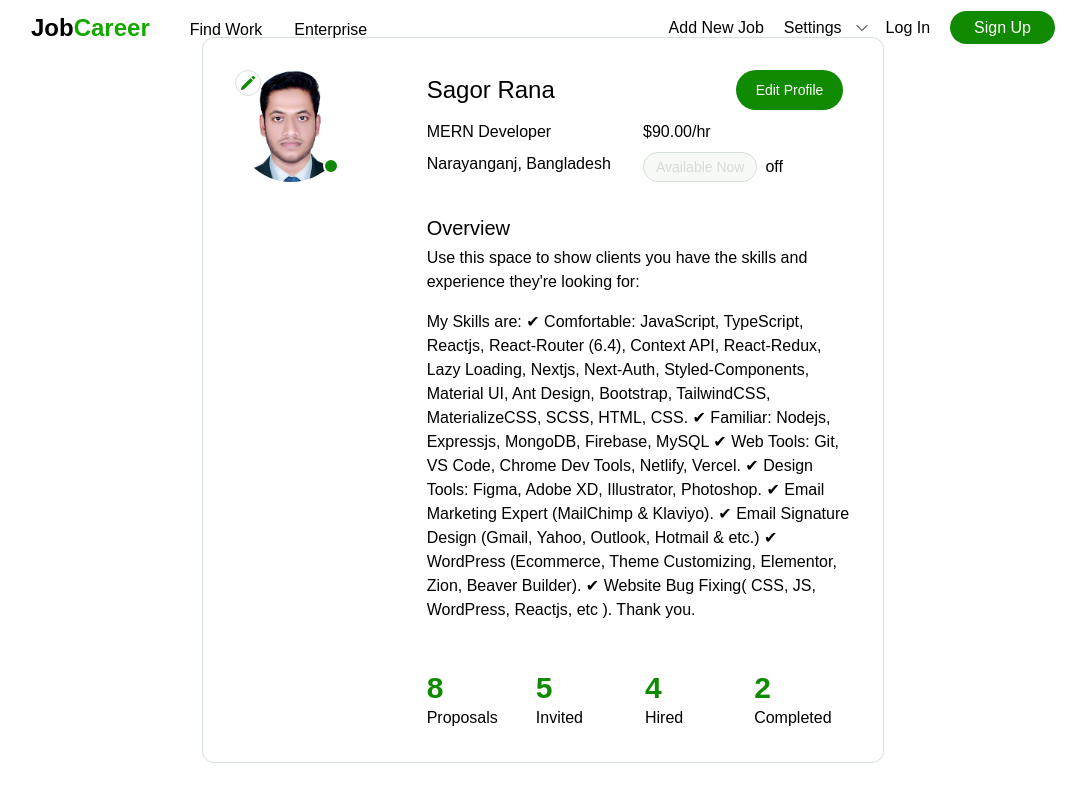
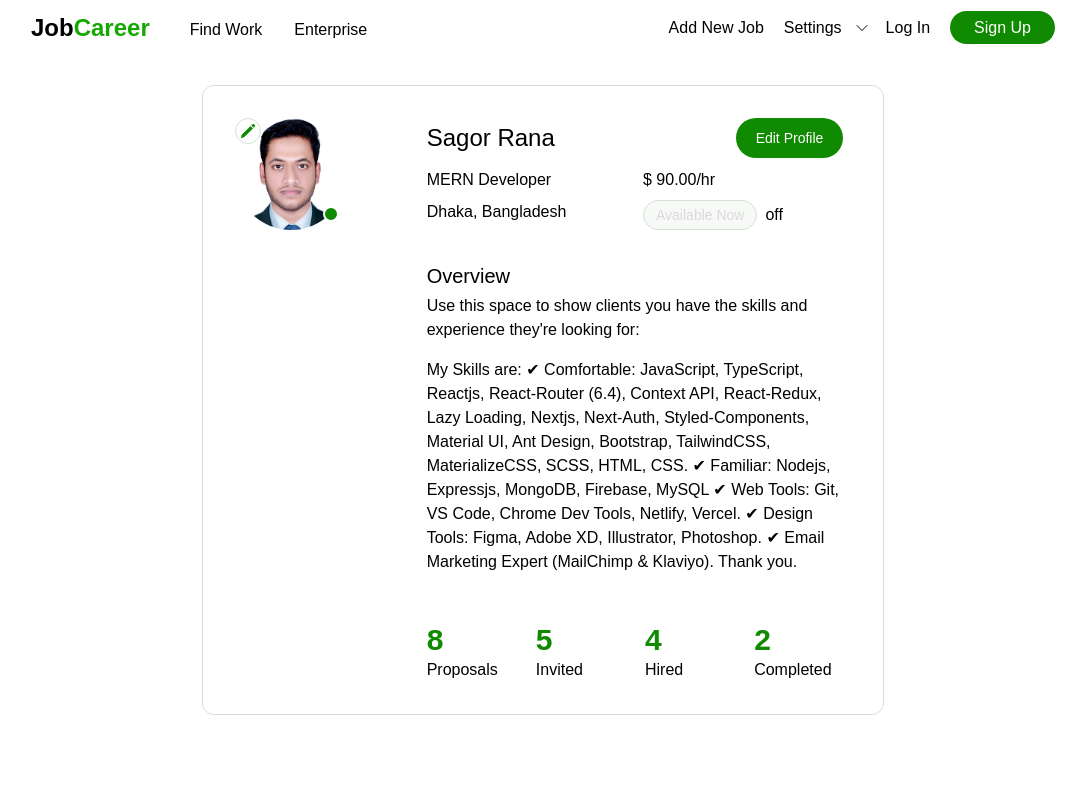
Before and after one commit to sagorranait/JobCareer, a Next.js app: page /profile in a window 1280 px wide. Shown: the whole page, without its empty margins (97-1183 px from the left). Built offline with nearby package versions, Linux system fonts and the light colour scheme.

Commit message:
Input functionality for profile page is done.

```diff
--- a/pages/profile.js
+++ b/pages/profile.js
@@ -7,11 +7,10 @@ import sagorrana from '../assets/sagorrana.png';
 
 const profile = () => {
    const [isOpen, setIsOpen] = useState(false);
-  const closeModal = () => setIsOpen(false);
-  const openModal = () => setIsOpen(true);
+   const [isShow, setIsShow] = useState(false)
 
   const updatePhotoHandler = () => {
-      console.log('changeTerms');
+      console.log('Upload New Photo.');
       setIsOpen(false)
   }
 
@@ -34,7 +33,7 @@ const profile = () => {
                      <div className="w-4 h-4 bg-primary border-[2px] border-white rounded-full absolute bottom-2 right-2"/>
                      <button
                         type="button"
-                        onClick={openModal}
+                        onClick={() => setIsOpen(true)}
                         className="absolute top-0 left-0 border border-[#d5e0d5] p-1 rounded-full"
                      >
                         <svg xmlns="http://www.w3.org/2000/svg" viewBox="0 0 24 24" fill="#108a00" className="w-4 h-4">
@@ -42,19 +41,79 @@ const profile = () => {
                         </svg>
                      </button>
                   </div>
-                  <div className="flex-1">
+                  <form className="flex-1">
                      <div className='flex items-center justify-between pb-2.5'>
                         <h2 className='text-2xl font-medium'>Sagor Rana</h2>
-                        <button
+                        <div>
+                           {isShow ? <button
                            className="text-white bg-primary focus:ring-0 focus:outline-none font-medium rounded-full text-sm inline-flex items-center px-5 py-2.5 text-center mr-2"
+                           type='submit'
+                           >
+                              Update Profile
+                           </button> : <span
+                           className="text-white bg-primary focus:ring-0 focus:outline-none font-medium rounded-full text-sm inline-flex items-center px-5 py-2.5 text-center mr-2 cursor-pointer"
+                           onClick={()=> setIsShow(true)}
                            >
                               Edit Profile
-                        </button>
+                           </span>}
+                        </div>
                      </div>
                      <div className='grid grid-cols-2 gap-2'>
+                        <div>
+                           { isShow ?
+                           <input
+                              type="text"
+                              name='tagline'
+                              value='MERN Developer'
+                              placeholder='Tagline'
+                              onChange={()=>{}}
+                              className="border border-silver text-base rounded-lg focus:outline-primary focus:ring-primary focus:border-primary p-1 px-2"
+                           /> :
                            <p className='text-base'>MERN Developer</p>
-                        <p className='text-base'>$90.00/hr</p>
-                        <p className='text-base'>Narayanganj, Bangladesh</p>
+                           }
+                        </div>
+
+                        <div>
+                           { isShow ?
+                           <p className='text-base'>$ <input
+                              type="number"
+                              name='hourlyrate'
+                              placeholder='Hourly Rate'
+                              value='90.00'
+                              onChange={()=>{}}
+                              className="w-32 border border-silver rounded-lg focus:outline-primary focus:ring-primary focus:border-primary p-1 px-2"
+                           />/hr</p> :
+                           <p className='text-base'>$ 90.00/hr</p>
+                           }
+                        </div>
+                        <div>
+                           { isShow ?
+                           <input
+                              type="text"
+                              name='location'
+                              value='Dhaka, Bangladesh'
+                              placeholder='Location'
+                              onChange={()=>{}}
+                              className="border border-silver text-base rounded-lg focus:outline-primary focus:ring-primary focus:border-primary p-1 px-2"
+                           /> :
+                           <p className='text-base'>Dhaka, Bangladesh</p>
+                           }
+                        </div>
+                        <div>
+                           { isShow ?
+                           <p className='text-base'>
+                              <button
+                                 className='border border-silver p-1 px-3 rounded-full text-sm mr-2 disabled:bg-silver/20 disabled:text-[#d9d9d9]'
+                                 disabled
+                              >Available Now</button>
+                              <select
+                                 className="border border-silver rounded-lg focus:ring-0 outline-none"
+                                 name="available"
+                              >
+                              <option value="true" defaultChecked>On</option>
+                              <option value="false">Off</option>
+                           </select>
+                           </p> :
                            <p className='text-base'>
                               <button
                                  className='border border-silver p-1 px-3 rounded-full text-sm mr-2 disabled:bg-silver/20 disabled:text-[#d9d9d9]'
@@ -62,11 +121,24 @@ const profile = () => {
                               >Available Now</button>
                               off
                            </p>
+                           }
+                        </div>
                      </div>
                      <div className='pt-8'>
                         <h3 className='text-xl font-medium pb-1'>Overview</h3>
                         <p className='pb-4'>Use this space to show clients you have the skills and experience they're looking for:</p>
-                        <p>My Skills are: ✔ Comfortable: JavaScript, TypeScript, Reactjs, React-Router (6.4), Context API, React-Redux, Lazy Loading, Nextjs, Next-Auth, Styled-Components, Material UI, Ant Design, Bootstrap, TailwindCSS, MaterializeCSS, SCSS, HTML, CSS. ✔ Familiar: Nodejs, Expressjs, MongoDB, Firebase, MySQL ✔ Web Tools: Git, VS Code, Chrome Dev Tools, Netlify, Vercel. ✔ Design Tools: Figma, Adobe XD, Illustrator, Photoshop. ✔ Email Marketing Expert (MailChimp & Klaviyo). ✔ Email Signature Design (Gmail, Yahoo, Outlook, Hotmail & etc.) ✔ WordPress (Ecommerce, Theme Customizing, Elementor, Zion, Beaver Builder). ✔ Website Bug Fixing( CSS, JS, WordPress, Reactjs, etc ). Thank you.</p>
+                        { isShow ?
+                        <textarea
+                           className="w-full border border-silver p-3 rounded-lg focus:ring-0 outline-none"
+                           name="description"
+                           id="description"
+                           rows="6"
+                           value='My Skills are: ✔ Comfortable: JavaScript, TypeScript, Reactjs, React-Router (6.4), Context API, React-Redux, Lazy Loading, Nextjs, Next-Auth, Styled-Components, Material UI, Ant Design, Bootstrap, TailwindCSS, MaterializeCSS, SCSS, HTML, CSS. ✔ Familiar: Nodejs, Expressjs, MongoDB, Firebase, MySQL ✔ Web Tools: Git, VS Code, Chrome Dev Tools, Netlify, Vercel. ✔ Design Tools: Figma, Adobe XD, Illustrator, Photoshop. ✔ Email Marketing Expert (MailChimp & Klaviyo). Thank you.'
+                           onChange={()=>{}}
+                           maxLength={500}
+                        ></textarea> :
+                        <p>My Skills are: ✔ Comfortable: JavaScript, TypeScript, Reactjs, React-Router (6.4), Context API, React-Redux, Lazy Loading, Nextjs, Next-Auth, Styled-Components, Material UI, Ant Design, Bootstrap, TailwindCSS, MaterializeCSS, SCSS, HTML, CSS. ✔ Familiar: Nodejs, Expressjs, MongoDB, Firebase, MySQL ✔ Web Tools: Git, VS Code, Chrome Dev Tools, Netlify, Vercel. ✔ Design Tools: Figma, Adobe XD, Illustrator, Photoshop. ✔ Email Marketing Expert (MailChimp & Klaviyo). Thank you.</p>
+                        }
                      </div>
                      <div className='pt-12 grid grid-cols-4 gap-3'>
                         <div>
@@ -86,13 +158,13 @@ const profile = () => {
                            <p>Completed</p>
                         </div>
                      </div>
-                  </div>
+                  </form>
                </div>
             </div>
          </TheDivArea>
       </main>
       <Transition appear show={isOpen} as={Fragment}>
-        <Dialog as="div" className="relative z-10" onClose={closeModal}>
+        <Dialog as="div" className="relative z-10" onClose={() => setIsOpen(false)}>
           <Transition.Child
             as={Fragment}
             enter="ease-out duration-300"
@@ -124,7 +196,7 @@ const profile = () => {
                   <button
                      type="button"
                      className="absolute top-2.5 right-2.5 bg-primary/80 text-white rounded-lg text-sm p-1.5 ml-auto inline-flex items-center"
-                     onClick={closeModal}
+                     onClick={() => setIsOpen(false)}
                   >
                   <svg
                      aria-hidden="true"
@@ -171,7 +243,7 @@ const profile = () => {
                         </button>
                         <button
                            data-modal-hide="popup-modal"
-                           onClick={closeModal}
+                           onClick={() => setIsOpen(false)}
                            type="button"
                            className="focus:ring-0 focus:outline-none text-sm font-medium px-5 py-2.5">
                               No, cancel
```
Lines whose indentation alone changed are shown as unchanged.
